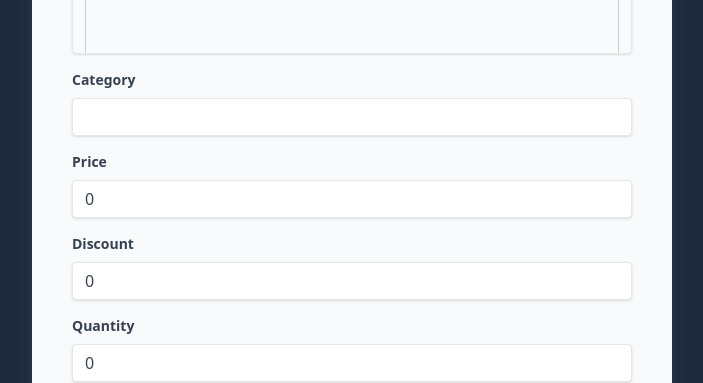
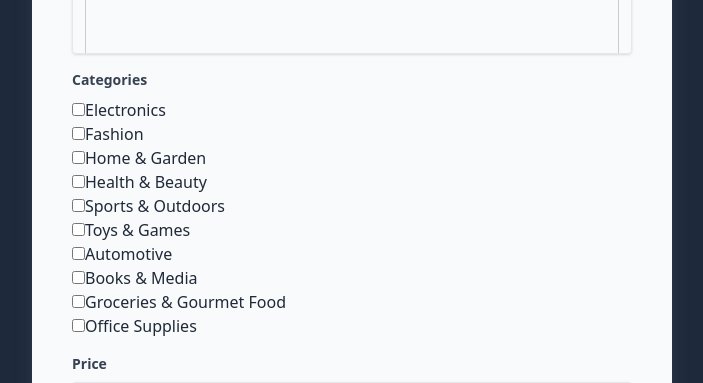
Before and after one commit to AAYUSKARKI/GROUP_PROJECT, a React (Vite) app in the folder CLIENT/: page /admin/add-product in a window 1280 px wide. Shown: the part 768-1151 px from the top of the page, without its empty margins (288-991 px from the left). Built offline with nearby package versions, Linux system fonts and the light colour scheme; no server answers.

Commit message:
home page ui fix

```diff
--- a/CLIENT/src/admin/Addproduct.tsx
+++ b/CLIENT/src/admin/Addproduct.tsx
@@ -8,11 +8,23 @@ import 'react-quill/dist/quill.snow.css';
 
 function Addproduct() {
 
+    const categoriesList = [
+        'Electronics',
+        'Fashion',
+        'Home & Garden',
+        'Health & Beauty',
+        'Sports & Outdoors',
+        'Toys & Games',
+        'Automotive',
+        'Books & Media',
+        'Groceries & Gourmet Food',
+        'Office Supplies'
+      ];
+
     const [loading, setLoading] = useState(false)
     const [product, setProduct] = useState({
         name: '',
         description: '',
-        category: '',
         price: 0,
         discount: 0,
         quantity: 0,
@@ -21,6 +33,7 @@ function Addproduct() {
     })
     const [image, setImage] = useState('')
     const [imagePreview, setImagePreview] = useState('')
+    const [selectedCategories, setSelectedCategories] =useState<string[]>([]);
 
     const sizeOptions = ['XS', 'S', 'M', 'L', 'XL', 'XXL', 'XXXL']
 
@@ -33,6 +46,12 @@ function Addproduct() {
       setProduct({ ...product, size: selectedSizes });
     };
 
+    const handleCategoryChange = (event: React.ChangeEvent<HTMLInputElement>) => {
+        const value = event.target.value;
+        setSelectedCategories(prev =>
+            prev.includes(value) ? prev.filter(cat => cat !== value) : [...prev, value]
+        );
+    };
     const handleUploadImage = async (e : any) => {
         const file = e.target.files[0]
         setImage(file)
@@ -48,7 +67,9 @@ function Addproduct() {
         const formData = new FormData()
         formData.append('name', product.name)
         formData.append('description', product.description)
-        formData.append('category', product.category)
+        selectedCategories.forEach((category) => {
+            formData.append('category', category);
+          });
         formData.append('price', String(product.price))
         formData.append('discount', String(product.discount))
         formData.append('quantity', String(product.quantity))
@@ -65,7 +86,6 @@ function Addproduct() {
             setProduct({
                 name: '',
                 description: '',
-                category: '',
                 price: 0,
                 discount: 0,
                 quantity: 0,
@@ -145,20 +165,21 @@ function Addproduct() {
                 />
             </div>
             <div className='mt-4'>
-                <label
-                className='block text-gray-700 text-sm font-bold mb-2'
-                >
-                    Category
-                </label>
-                <input
-                type='text'
-                name='category'
-                value={product.category}
-                onChange={handleChange}
-                className='shadow appearance-none border rounded w-full py-2 px-3 text-gray-700 leading-tight focus:outline-none focus:shadow-outline'
-                required
-                />
-            </div>
+                            <label className='block text-gray-700 text-sm font-bold mb-2'>
+                                Categories
+                            </label>
+                            {categoriesList.map(category => (
+                                <div key={category}>
+                                    <input
+                                        type="checkbox"
+                                        value={category}
+                                        checked={selectedCategories.includes(category)}
+                                        onChange={handleCategoryChange}
+                                    />
+                                    <label>{category}</label>
+                                </div>
+                            ))}
+                        </div>
             <div className='mt-4'>
                 <label
                 className='block text-gray-700 text-sm font-bold mb-2'
--- a/CLIENT/src/components/Home/Home.tsx
+++ b/CLIENT/src/components/Home/Home.tsx
@@ -4,7 +4,7 @@ import HomeCards from "../Cards/Homecards"
 function Home() {
   return (
    <>
-  <div className="flex gap-[10px] overflow-scroll scrollbar-hide">
+  <div className="gap-[10px] grid  grid-cols-1 md:grid-cols-2 lg:grid-cols-3 md:gap-[7px] ">
   <HomeCards/>
   </div>
    {/* <Cards/> */}
```
Also changed, not shown: 1 other file (tests, documents, lock files or other folders).
